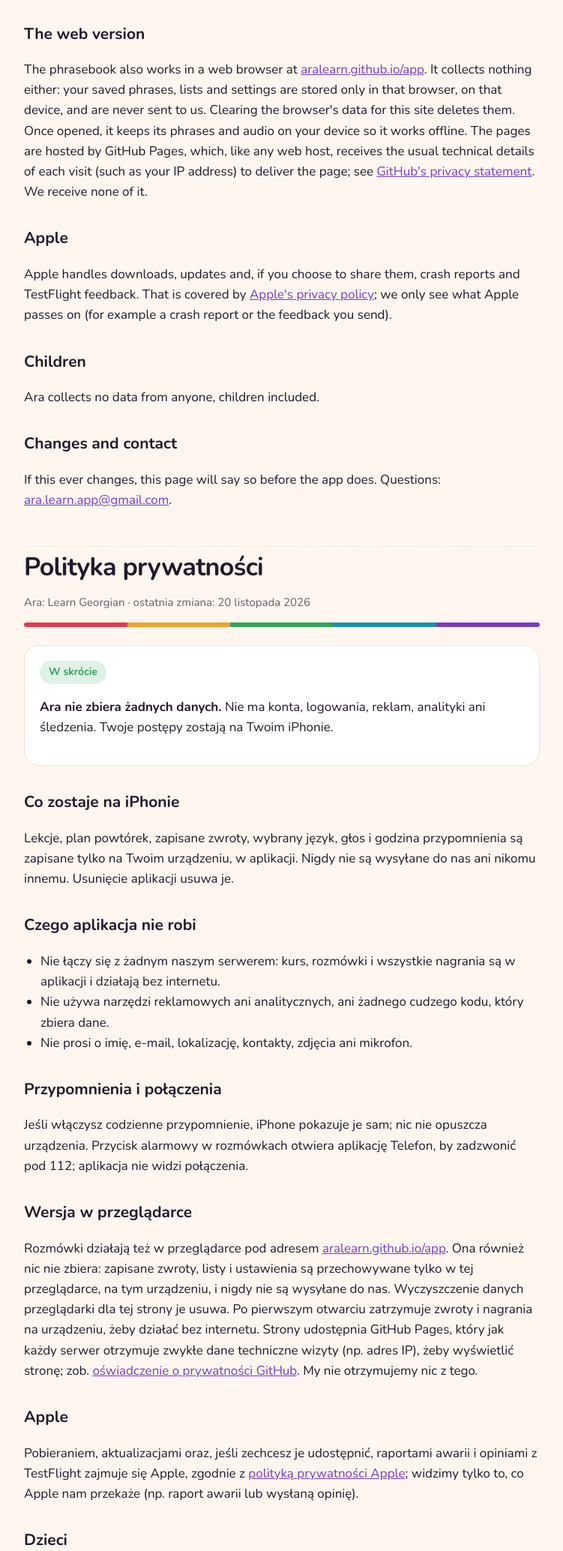
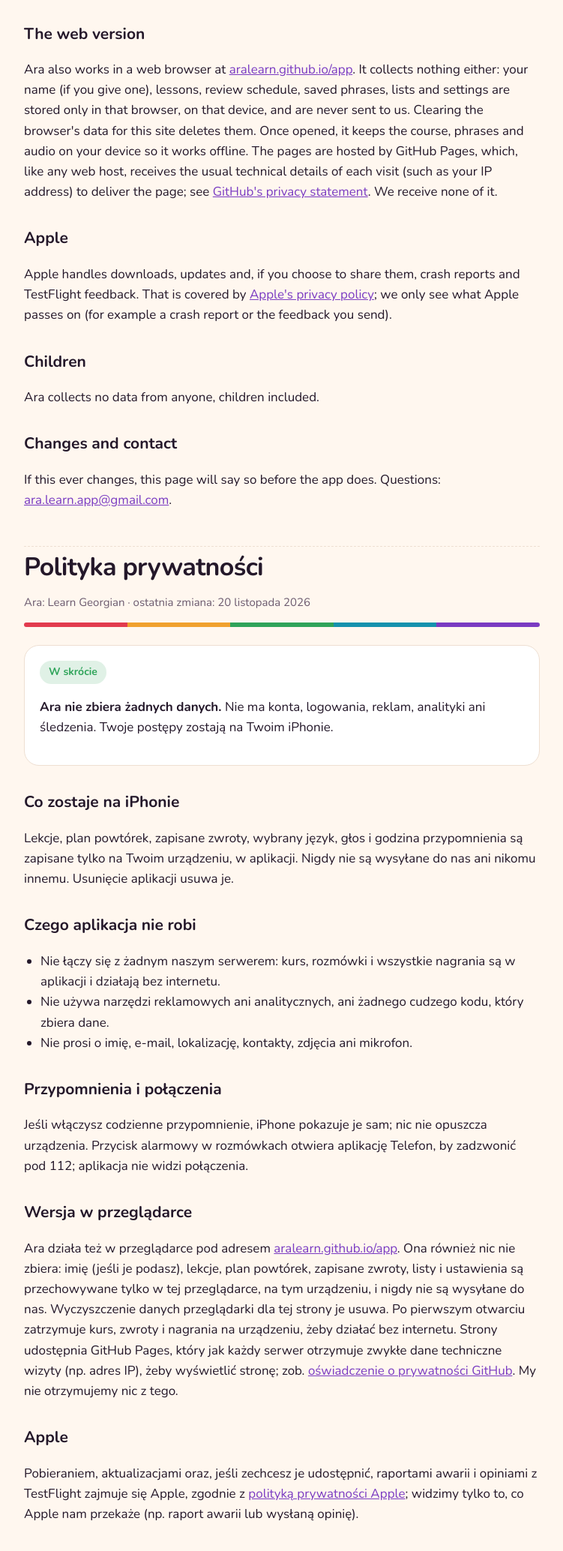
Before and after one commit to aralearn/aralearn.github.io, a plain HTML site: page privacy.html in a window 1280 px wide. Shown: the part 903-2971 px from the top of the page at 75% size, without its empty margins (264-1015 px from the left). Drawn offline with nearby package versions, Linux system fonts and the light colour scheme.

Commit message:
Privacy: the web version keeps lessons, review and a name in the browser too
Co-Authored-By: Claude Opus 5.5 <noreply@anthropic.com>
Claude-Session: https://claude.ai/code/session_01DAx8m8zCwombMvA6JKb1dH

```diff
--- a/privacy.html
+++ b/privacy.html
@@ -38,7 +38,7 @@
 <h2>Reminders and calls</h2>
 <p>If you turn on a daily reminder, the iPhone shows it by itself; nothing leaves your device. The emergency button in the phrasebook opens your phone app to call 112; the app never sees the call.</p>
 <h2>The web version</h2>
-<p>The phrasebook also works in a web browser at <a href="/app/">aralearn.github.io/app</a>. It collects nothing either: your saved phrases, lists and settings are stored only in that browser, on that device, and are never sent to us. Clearing the browser's data for this site deletes them. Once opened, it keeps its phrases and audio on your device so it works offline. The pages are hosted by GitHub Pages, which, like any web host, receives the usual technical details of each visit (such as your IP address) to deliver the page; see <a href="https://docs.github.com/site-policy/privacy-policies/github-general-privacy-statement">GitHub's privacy statement</a>. We receive none of it.</p>
+<p>Ara also works in a web browser at <a href="/app/">aralearn.github.io/app</a>. It collects nothing either: your name (if you give one), lessons, review schedule, saved phrases, lists and settings are stored only in that browser, on that device, and are never sent to us. Clearing the browser's data for this site deletes them. Once opened, it keeps the course, phrases and audio on your device so it works offline. The pages are hosted by GitHub Pages, which, like any web host, receives the usual technical details of each visit (such as your IP address) to deliver the page; see <a href="https://docs.github.com/site-policy/privacy-policies/github-general-privacy-statement">GitHub's privacy statement</a>. We receive none of it.</p>
 <h2>Apple</h2>
 <p>Apple handles downloads, updates and, if you choose to share them, crash reports and TestFlight feedback. That is covered by <a href="https://www.apple.com/legal/privacy/">Apple's privacy policy</a>; we only see what Apple passes on (for example a crash report or the feedback you send).</p>
 <h2>Children</h2>
@@ -68,7 +68,7 @@
 <h2>Przypomnienia i połączenia</h2>
 <p>Jeśli włączysz codzienne przypomnienie, iPhone pokazuje je sam; nic nie opuszcza urządzenia. Przycisk alarmowy w rozmówkach otwiera aplikację Telefon, by zadzwonić pod 112; aplikacja nie widzi połączenia.</p>
 <h2>Wersja w przeglądarce</h2>
-<p>Rozmówki działają też w przeglądarce pod adresem <a href="/app/">aralearn.github.io/app</a>. Ona również nic nie zbiera: zapisane zwroty, listy i ustawienia są przechowywane tylko w tej przeglądarce, na tym urządzeniu, i nigdy nie są wysyłane do nas. Wyczyszczenie danych przeglądarki dla tej strony je usuwa. Po pierwszym otwarciu zatrzymuje zwroty i nagrania na urządzeniu, żeby działać bez internetu. Strony udostępnia GitHub Pages, który jak każdy serwer otrzymuje zwykłe dane techniczne wizyty (np. adres IP), żeby wyświetlić stronę; zob. <a href="https://docs.github.com/site-policy/privacy-policies/github-general-privacy-statement">oświadczenie o prywatności GitHub</a>. My nie otrzymujemy nic z tego.</p>
+<p>Ara działa też w przeglądarce pod adresem <a href="/app/">aralearn.github.io/app</a>. Ona również nic nie zbiera: imię (jeśli je podasz), lekcje, plan powtórek, zapisane zwroty, listy i ustawienia są przechowywane tylko w tej przeglądarce, na tym urządzeniu, i nigdy nie są wysyłane do nas. Wyczyszczenie danych przeglądarki dla tej strony je usuwa. Po pierwszym otwarciu zatrzymuje kurs, zwroty i nagrania na urządzeniu, żeby działać bez internetu. Strony udostępnia GitHub Pages, który jak każdy serwer otrzymuje zwykłe dane techniczne wizyty (np. adres IP), żeby wyświetlić stronę; zob. <a href="https://docs.github.com/site-policy/privacy-policies/github-general-privacy-statement">oświadczenie o prywatności GitHub</a>. My nie otrzymujemy nic z tego.</p>
 <h2>Apple</h2>
 <p>Pobieraniem, aktualizacjami oraz, jeśli zechcesz je udostępnić, raportami awarii i opiniami z TestFlight zajmuje się Apple, zgodnie z <a href="https://www.apple.com/pl/legal/privacy/">polityką prywatności Apple</a>; widzimy tylko to, co Apple nam przekaże (np. raport awarii lub wysłaną opinię).</p>
 <h2>Dzieci</h2>
```
